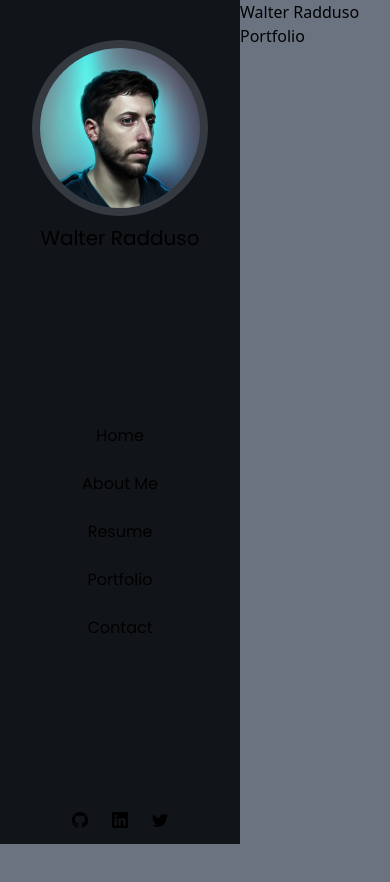
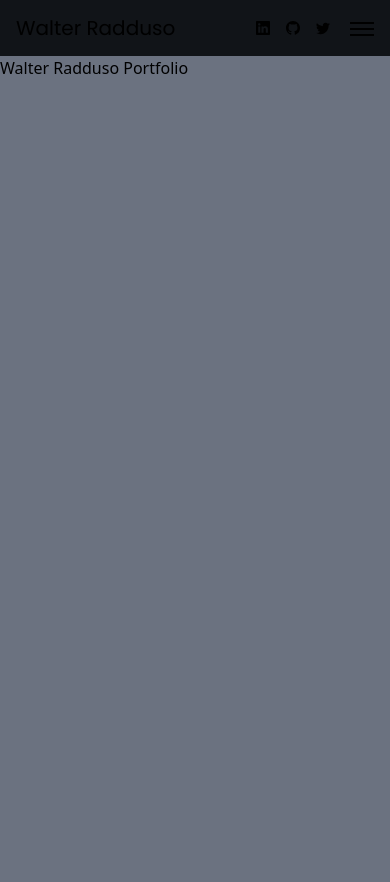
Before and after one commit to walterradduso/portfolio-page, a Next.js app: page / in a window 390 px wide. Shown: the top 882 px of the page. Built offline with nearby package versions, Linux system fonts and the light colour scheme.

Commit message:
feat: add burger nav component with animation, update nav styles for mobile, update tailwind screen breakpoints

```diff
--- /dev/null
+++ b/src/app/components/NavBurger/NavBurger.tsx
@@ -0,0 +1,32 @@
+'use client';
+
+import clsx from 'clsx';
+import { ReactElement, useState } from 'react';
+
+function NavBurger(): ReactElement {
+  const [isOpen, setIsOpen] = useState(false);
+
+  const firstLine = clsx('absolute block h-0.5 w-6 bg-current transition duration-500 ease-in-out', {
+    'rotate-45': isOpen,
+    '-translate-y-1.5': !isOpen,
+  });
+  const secondLine = clsx('absolute block h-0.5 w-6 bg-current transition duration-500 ease-in-out', {
+    'opacity-0': isOpen,
+  });
+  const thirdLine = clsx('absolute block h-0.5 w-6 bg-current transition duration-500 ease-in-out', {
+    '-rotate-45': isOpen,
+    'translate-y-1.5': !isOpen,
+  });
+
+  return (
+    <button className="relative mr-2 block h-10 w-10 focus:outline-none md:hidden" onClick={() => setIsOpen(!isOpen)}>
+      <div className="absolute left-1/2 top-1/2 block w-6 -translate-x-1/2 -translate-y-1/2 rounded-md">
+        <span aria-hidden="true" className={firstLine} />
+        <span aria-hidden="true" className={secondLine} />
+        <span aria-hidden="true" className={thirdLine} />
+      </div>
+    </button>
+  );
+}
+
+export default NavBurger;
--- /dev/null
+++ b/src/app/components/NavBurger/index.ts
@@ -0,0 +1 @@
+export { default as NavBurger } from './NavBurger';
--- a/src/app/components/NavContainer/NavContainer.tsx
+++ b/src/app/components/NavContainer/NavContainer.tsx
@@ -1,5 +1,6 @@
 import { ReactElement } from 'react';
 
+import { NavBurger } from '../NavBurger';
 import { NavLinks } from '../NavLinks';
 import { NavPicture } from '../NavPicture';
 import { NavSocial } from '../NavSocial';
@@ -7,10 +8,14 @@ import { NavSocial } from '../NavSocial';
 function LeftNavigator(): ReactElement {
   return (
     <header className="sticky top-0 font-poppins">
-      <nav className="fixed left-0 top-0 flex h-full w-60 flex-col items-center justify-between bg-w-black">
+      <nav className="fixed left-0 top-0 flex h-14 w-full items-center justify-between bg-w-black md:h-screen md:w-60 md:flex-col">
         <NavPicture />
         <NavLinks />
-        <NavSocial />
+
+        <section className="flex items-center justify-center gap-3">
+          <NavSocial />
+          <NavBurger />
+        </section>
       </nav>
     </header>
   );
--- a/src/app/components/NavLinks/NavLinks.tsx
+++ b/src/app/components/NavLinks/NavLinks.tsx
@@ -2,7 +2,7 @@ import { ReactElement } from 'react';
 
 function NavLinks(): ReactElement {
   return (
-    <section className="w-full text-center">
+    <section className="hidden w-full text-center md:block">
       <ul className="flex flex-col items-center justify-center gap-4">
         <li className="w-full">
           <a className="block w-full cursor-pointer p-1 text-base hover:text-primary">Home</a>
--- a/src/app/components/NavPicture/NavPicture.tsx
+++ b/src/app/components/NavPicture/NavPicture.tsx
@@ -4,13 +4,17 @@ import { ReactElement } from 'react';
 function NavPicture(): ReactElement {
   return (
     <section>
-      <a className="mt-10 flex flex-col items-center justify-center gap-2" href="/">
+      <a className="mt-0 hidden flex-col items-center justify-center gap-2 md:mt-10 md:flex" href="/">
         <div className="flex h-44 w-44 items-center justify-center rounded-full bg-w-gray">
           <Image alt="Walter's Picture" className="rounded-full" height={160} src="/images/walPic.png" width={160} />
         </div>
 
         <h1 className="text-xl">Walter Radduso</h1>
       </a>
+
+      <a className="mt-0 flex flex-col items-center justify-center gap-2 md:mt-10 md:hidden" href="/">
+        <h1 className="ml-4 text-xl md:ml-0">Walter Radduso</h1>
+      </a>
     </section>
   );
 }
--- a/src/app/components/NavSocial/NavSocial.tsx
+++ b/src/app/components/NavSocial/NavSocial.tsx
@@ -3,21 +3,21 @@ import { BsGithub, BsLinkedin, BsTwitter } from 'react-icons/bs';
 
 function NavSocial(): ReactElement {
   return (
-    <section>
-      <ul className="mb-4 flex items-center justify-center gap-6">
-        <li className="text-base hover:text-primary">
+    <section className="my-0 md:mb-4 md:mt-0">
+      <ul className="flex items-center justify-center gap-4 md:gap-6">
+        <li className="text-sm hover:text-primary">
+          <a href="https://www.linkedin.com/in/walterradduso/" rel="noreferrer" target="_blank">
+            <BsLinkedin />
+          </a>
+        </li>
+
+        <li className="text-sm hover:text-primary">
           <a href="https://github.com/walterradduso" rel="noreferrer" target="_blank">
             <BsGithub />
           </a>
         </li>
 
-        <li className="text-base hover:text-primary">
-          <a href="https://www.linkedin.com/in/walterradduso/" rel="noreferrer" target="_blank">
-            <BsLinkedin />
-          </a>
-        </li>
-
-        <li className="text-base hover:text-primary">
+        <li className="text-sm hover:text-primary">
           <a href="https://twitter.com/walterradduso" rel="noreferrer" target="_blank">
             <BsTwitter />
           </a>
--- a/src/app/page.tsx
+++ b/src/app/page.tsx
@@ -2,7 +2,7 @@ import { NavContainer } from '@/app/components/NavContainer';
 
 export default function Home() {
   return (
-    <main className="ml-60 h-[200vh]">
+    <main className="ml-0 mt-14 h-[200vh] md:ml-60 md:mt-0">
       <h1>Walter Radduso Portfolio</h1>
 
       <NavContainer />
--- a/tailwind.config.js
+++ b/tailwind.config.js
@@ -8,6 +8,14 @@ module.exports = {
   ],
   darkMode: 'class',
   theme: {
+    screens: {
+      xs: '640px',
+      sm: '768px',
+      md: '992px',
+      lg: '1024px',
+      xl: '1280px',
+      '2xl': '1536px',
+    },
     extend: {
       colors: {
         primary: '#fd7e14',
```
Also changed, not shown: public/images/walPic.png.
